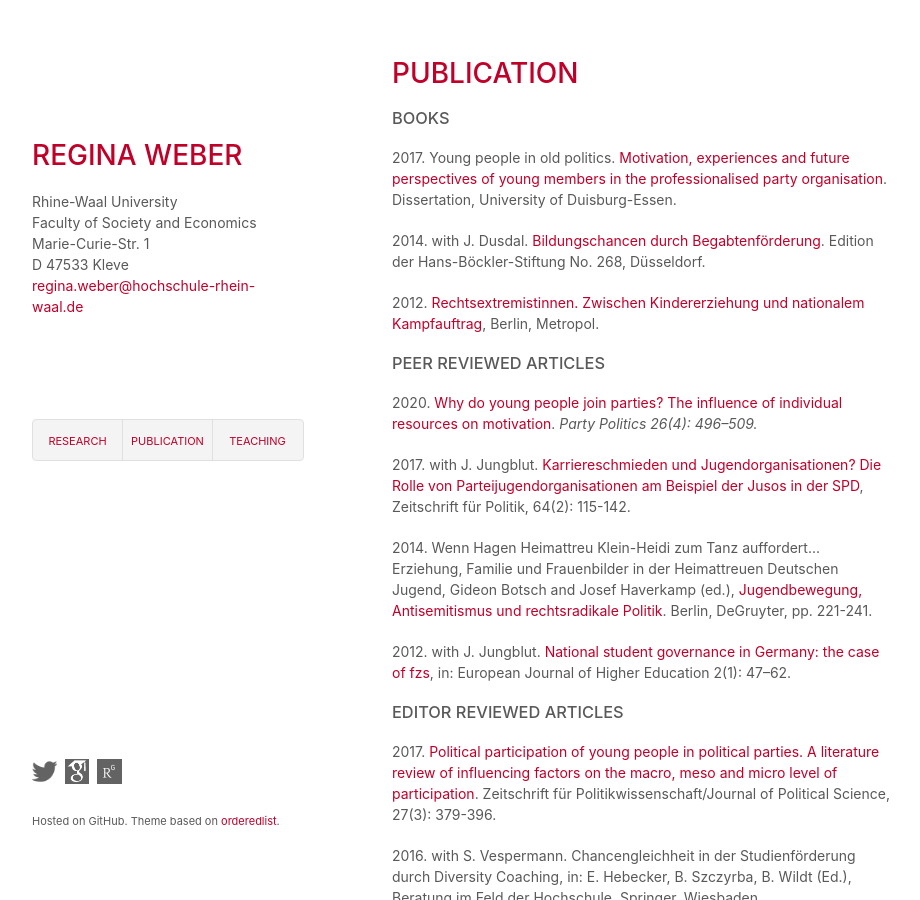
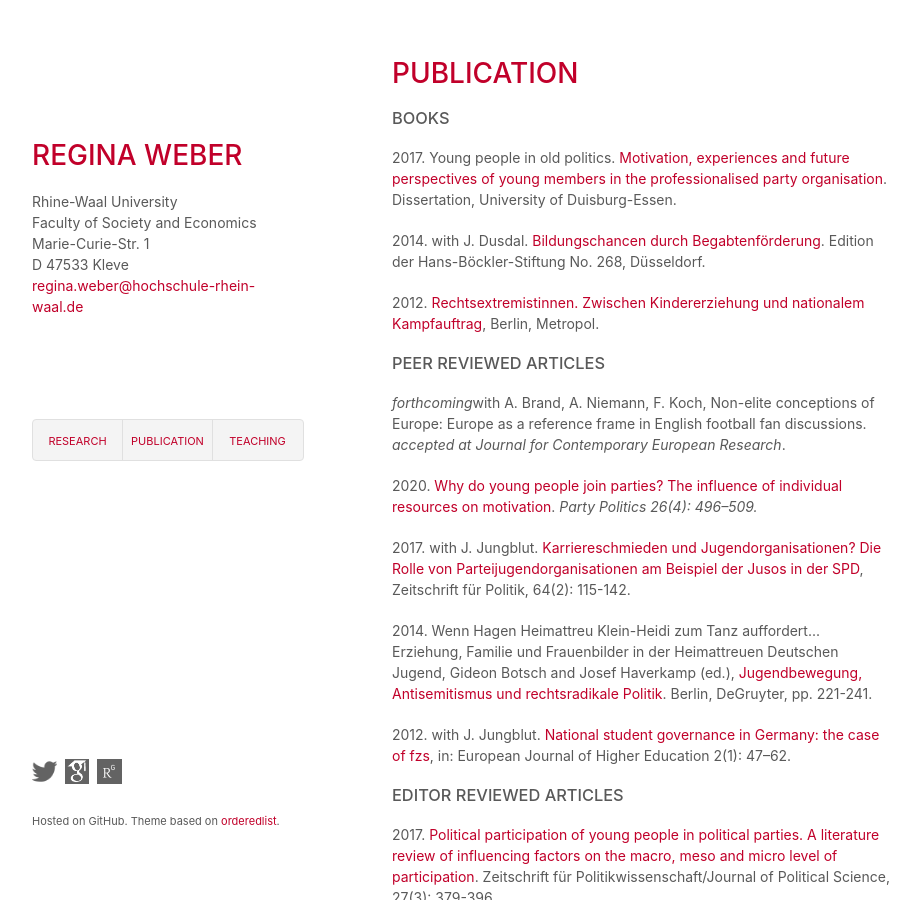
Before and after one commit to robertocabreratapia/robertocabreratapia.github.io, a Jekyll site: the page built from publication.html, in a window 1280 px wide and 900 px high. Shown: the whole window, without its empty margins (178-1098 px from the left). Built offline with Jekyll 4.4.1, drawn with Linux system fonts in a browser that asks for light colours.

Commit message:
Update publication.html

```diff
--- a/publication.html
+++ b/publication.html
@@ -8,6 +8,7 @@ layout: default
  <p>2012. <a href="http://metropol-verlag.de/produkt/regina-weber-rechtsextremistinnen/">Rechtsextremistinnen. Zwischen Kindererziehung und nationalem Kampfauftrag</a>, Berlin, Metropol.</p>
 
 <h3>Peer reviewed articles</h3>
+ <p><em>forthcoming</em>with A. Brand, A. Niemann, F. Koch, Non-elite conceptions of Europe: Europe as a reference frame in English football fan discussions. <em>accepted at Journal for Contemporary European Research</em>.</p>
  <p>2020. <a href="http://journals.sagepub.com/doi/abs/10.1177/1354068818792576">Why do young people join parties? The influence of individual resources on motivation</a>. <em>Party Politics 26(4): 496–509.</em></p>
  <p>2017. with J. Jungblut. <a href="https://www.nomos-elibrary.de/10.5771/0044-3360-2017-2-115/karriereschmieden-und-jugendorganisationen-jahrgang-64-2017-heft-2?hitid=0&amp;search-click">Karriereschmieden und Jugendorganisationen? Die Rolle von Parteijugendorganisationen am Beispiel der Jusos in der SPD</a>, Zeitschrift für Politik, 64(2): 115-142.</p>
  <p>2014. Wenn Hagen Heimattreu Klein-Heidi zum Tanz auffordert... Erziehung, Familie und Frauenbilder in der Heimattreuen Deutschen Jugend, Gideon Botsch and Josef Haverkamp (ed.), <a href="https://www.degruyter.com/view/product/204032">Jugendbewegung, Antisemitismus und rechtsradikale Politik</a>. Berlin, DeGruyter, pp. 221-241.</p>
```
